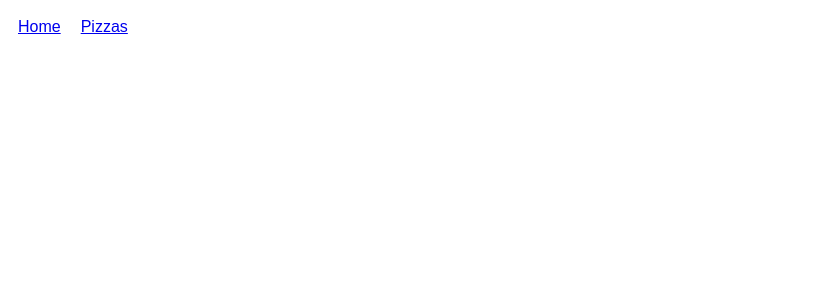
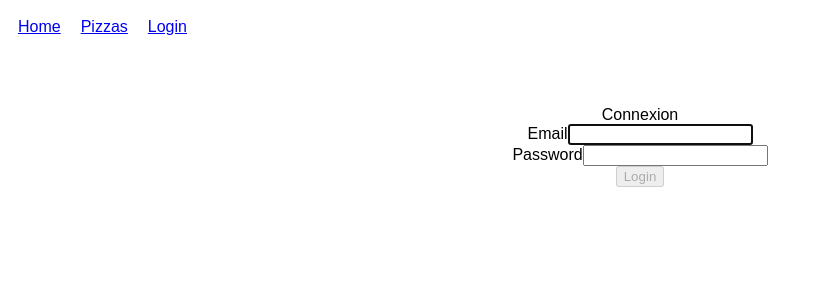
Before and after one commit to LockyBounty/pizzaawoo, a React (Create React App) app: page /login in a window 1280 px wide. Shown: the top 300 px of the page, without its empty margins (0-813 px from the left). Built offline with nearby package versions, Linux system fonts and the light colour scheme.

Commit message:
added - login page

```diff
--- a/src/App.tsx
+++ b/src/App.tsx
@@ -4,6 +4,7 @@ import LandPage from "./Landpage";
 //import Subscription from "./Subscription";
 //import Pizza from "./Recipe";
 import Listing from "./Listing";
+import Login from "./login/Login";
 import ListingDetails from "./ListingDetails";
 //import Header from "./Header";
 //import { Custom } from "./Custom";
@@ -20,9 +21,15 @@ export default function App() {
           <div>
             <Link to="/pizzas">Pizzas</Link>
           </div>
+          <div>
+            <Link to="/login">Login</Link>
+          </div>
         </nav>
 
         <Switch>
+          <Route exact path="/login">
+            <Login />
+          </Route>
           <Route exact path="/">
             <LandPage />
           </Route>
--- a/src/ListingDetails.tsx
+++ b/src/ListingDetails.tsx
@@ -11,11 +11,11 @@ function ListingDetails() {
   // We can use the `useParams` hook here to access
   // the dynamic pieces of the URL.
   let { id } = useParams();
-  const recipe = Pizzas.find((p) => p.id === id);
+  const recipe = Pizzas.filter((p) => p.id === parseInt(id, 10)); // 10 pour le radix "octal literral"
 
   return (
     <div>
-      <h3>ID: {recipe.nom}</h3>
+      <h3>ID: {recipe[0].nom}</h3>
     </div>
   );
 }
--- /dev/null
+++ b/src/login/Login.tsx
@@ -0,0 +1,48 @@
+import "../styles.css";
+import Form from "react-bootstrap/Form";
+import Button from "react-bootstrap/Button";
+import { useState } from "react";
+
+function Login() {
+  const [email, setEmail] = useState("");
+  const [password, setPassword] = useState("");
+
+  function validateForm() {
+    return email.length > 0 && password.length > 0;
+  }
+
+  function handleSubmit(ev) {
+    ev.preventDefault();
+    console.log("test");
+  }
+
+  return (
+    <div className="Login">
+      <Form onSubmit={handleSubmit}>
+        <label>Connexion</label>
+        <Form.Group controlId="email">
+          <Form.Label>Email</Form.Label>
+          <Form.Control
+            autoFocus
+            type="email"
+            value={email}
+            onChange={(e) => setEmail(e.target.value)}
+          />
+        </Form.Group>
+        <Form.Group controlId="password">
+          <Form.Label>Password</Form.Label>
+          <Form.Control
+            type="password"
+            value={password}
+            onChange={(e) => setPassword(e.target.value)}
+          />
+        </Form.Group>
+        <Button block size="lg" type="submit" disabled={!validateForm()}>
+          Login
+        </Button>
+      </Form>
+    </div>
+  );
+}
+
+export default Login;
--- a/src/styles.css
+++ b/src/styles.css
@@ -21,6 +21,23 @@ ul {
 .block-choice-section1 {
   display: flex;
   justify-content: center;
+}
+
+/***FORM CUSTOM***/
+.form-login-block {
+  display: flex;
+  flex-direction: column;
+}
+
+@media all and (min-width: 480px) {
+  .Login {
+    padding: 60px 0;
+  }
+
+  .Login form {
+    margin: 0 auto;
+    max-width: 320px;
+  }
 }
 
 /***NAVBAR CUSTOM***/
```
Also changed, not shown: package.json (+12 -2 lines), src/login/Subscription.tsx (added).
